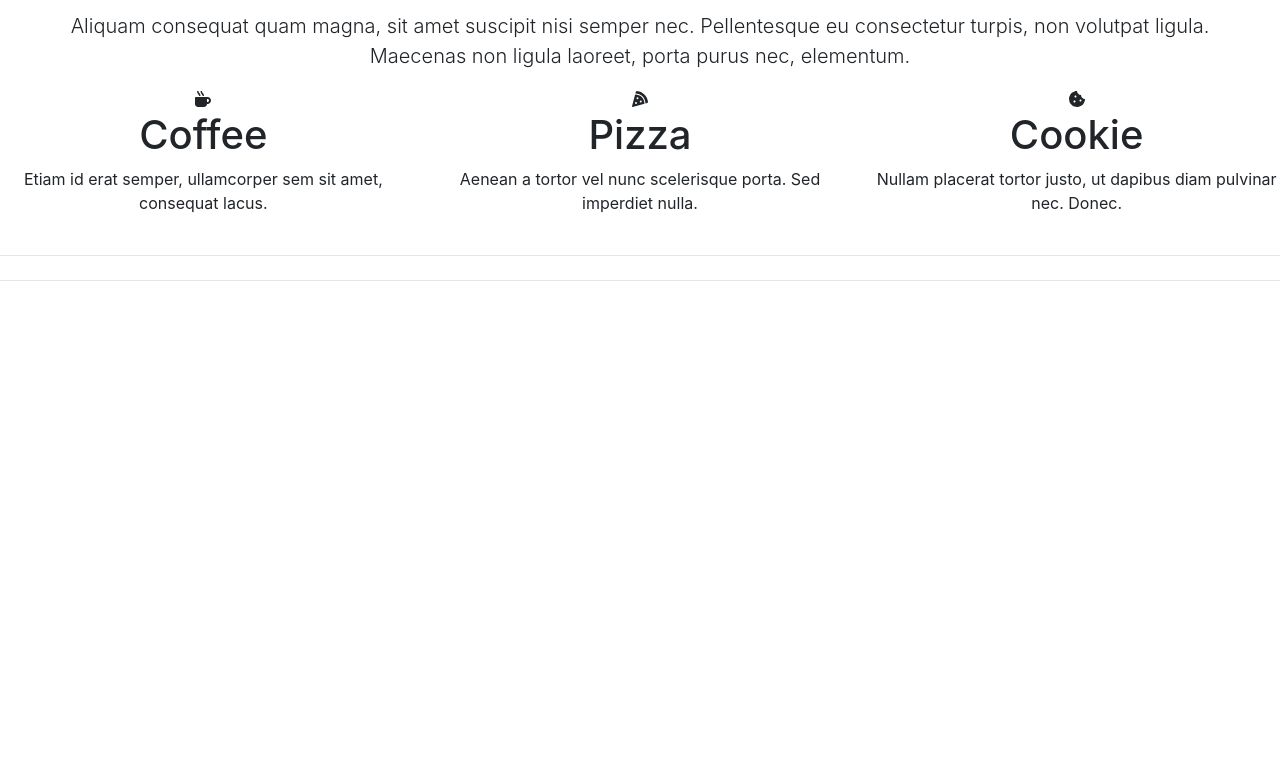
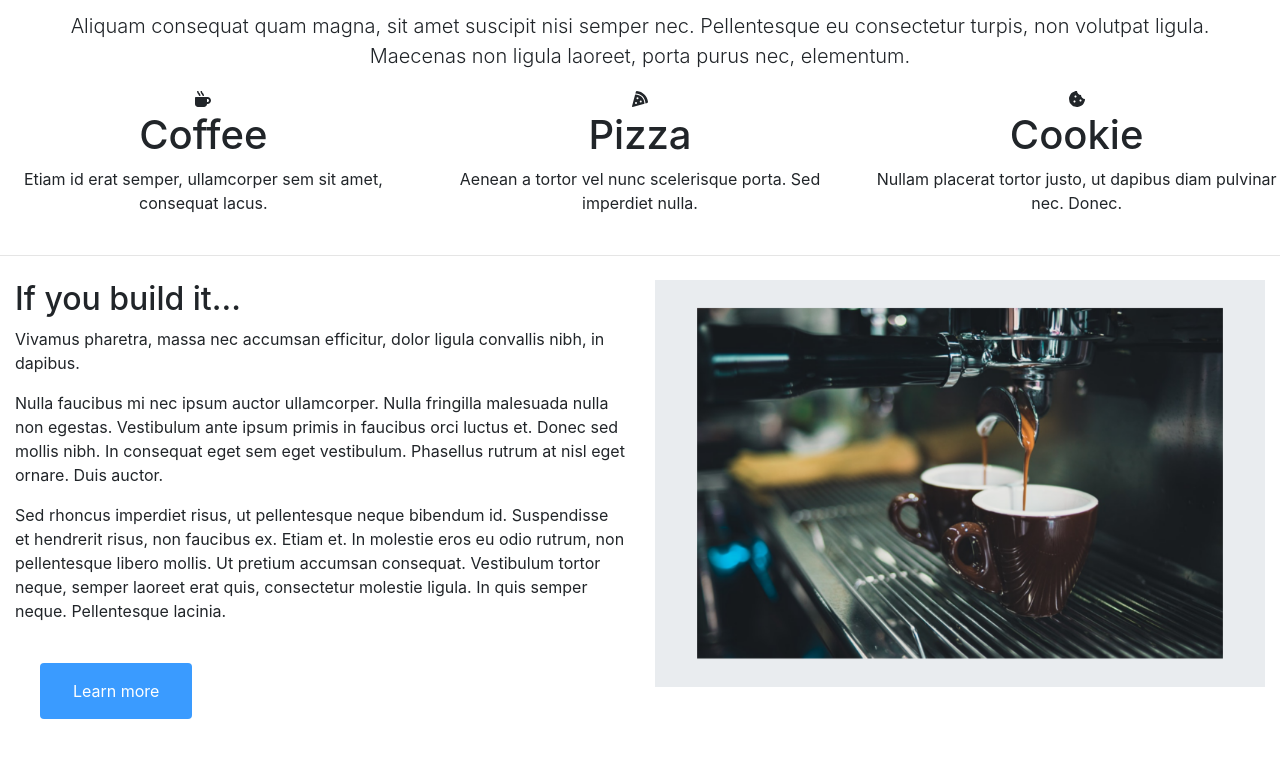
Before and after one commit to Rozmarynowski/Website, a plain HTML site: page index.html in a window 1280 px wide. Shown: the part 724-1481 px from the top of the page. Before the commit the page ends 1029 px from the top, so only its background shows below. Drawn offline with nearby package versions, Linux system fonts and the light colour scheme; files that its build step writes are made by us from their sources; files whose address does not match are found by name.

Commit message:
Two Colums Section

```diff
--- a/css/style.css
+++ b/css/style.css
@@ -0,0 +1,21 @@
+.btn-learn-more {
+    background-color: #3a9bff; /* light blue */
+    color: white;
+    padding: 15px 32px;
+    text-align: center;
+    text-decoration: none;
+    display: inline-block;
+    font-size: 16px;
+    margin: 0px 25px 25px 25px;
+  }
+
+.btn-learn-more:hover {
+    background-color: #e9ecef; /* light blue */
+    border-color: #3a9bff;
+    color: #3a9bff;
+    padding: 15px 32px;
+    text-align: center;
+    text-decoration: none;
+    display: inline-block;
+    font-size: 16px;
+  }
--- a/index.html
+++ b/index.html
@@ -29,7 +29,7 @@
 </body>
 
 </html>
-<link href="style.css" rel="stylesheet">
+<link href="css\style.css" rel="stylesheet">
 </head>
 
 <body>
@@ -140,11 +140,38 @@
         </div>
         <hr class="my-4">
     </div>
+    <!--TWO COLUM SECTION-->
+    <div class="container-fluid padding">
+        <div class="row padding">
+            <div class="col-lg-6">
+                <h2>If you build it...</h2>
+                <p>Vivamus pharetra, massa nec accumsan efficitur, dolor ligula convallis nibh, in dapibus.</p>
+                <p>Nulla faucibus mi nec ipsum auctor ullamcorper. Nulla fringilla malesuada nulla non egestas.
+                    Vestibulum ante ipsum primis in faucibus orci luctus et.
+                    Donec sed mollis nibh. In consequat eget sem eget vestibulum. Phasellus rutrum at nisl eget ornare.
+                    Duis auctor.</p>
+                <p>Sed rhoncus imperdiet risus, ut pellentesque neque bibendum id.
+                    Suspendisse et hendrerit risus, non faucibus ex. Etiam et.
+                    In molestie eros eu odio rutrum, non pellentesque libero mollis.
+                    Ut pretium accumsan consequat. Vestibulum tortor neque,
+                    semper laoreet erat quis, consectetur molestie ligula. In quis
+                    semper neque. Pellentesque lacinia.</p>
+                <br>
+                <a><button href="#" type="button" class="btn btn-learn-more">Learn more</button></a>
+            </div>
+            <br>
+            <div class="col-lg-6 text-center">
+                <img src="assets/coffeeExpress.png" class="img-fluid">
+
+            </div>
+        </div>
+    </div>
+
 
     <!--FIXED BACKGROUND-->
     <hr class="my-4">
     <figure>
-        <div class = "fixed-wrap">
+        <div class="fixed-wrap">
             <div id="fixed">
             </div>
         </div>
```
Also changed, not shown: assets/close-up-of-coffee-cup-324028.jpg (deleted), assets/coffeeExpress.png (added).
